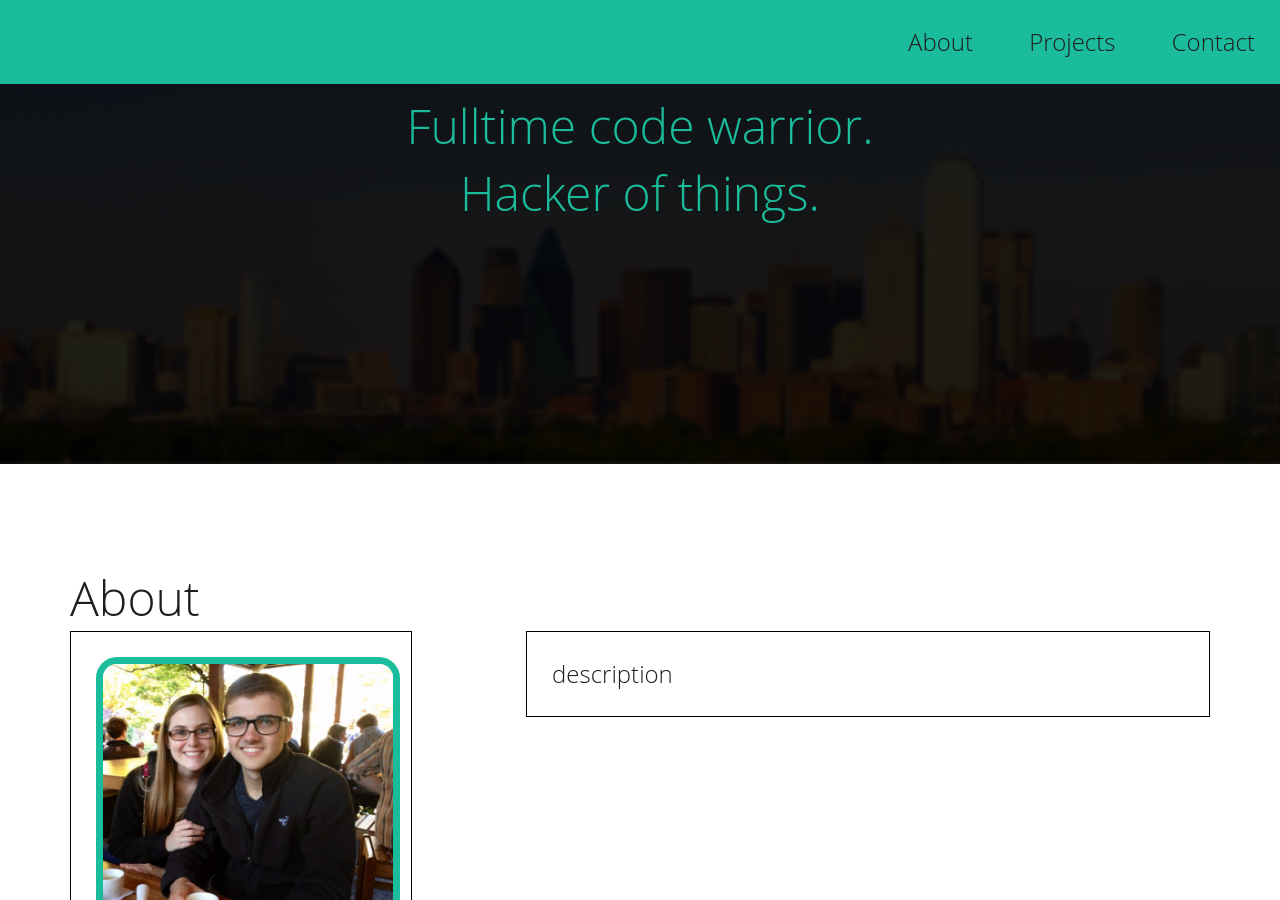
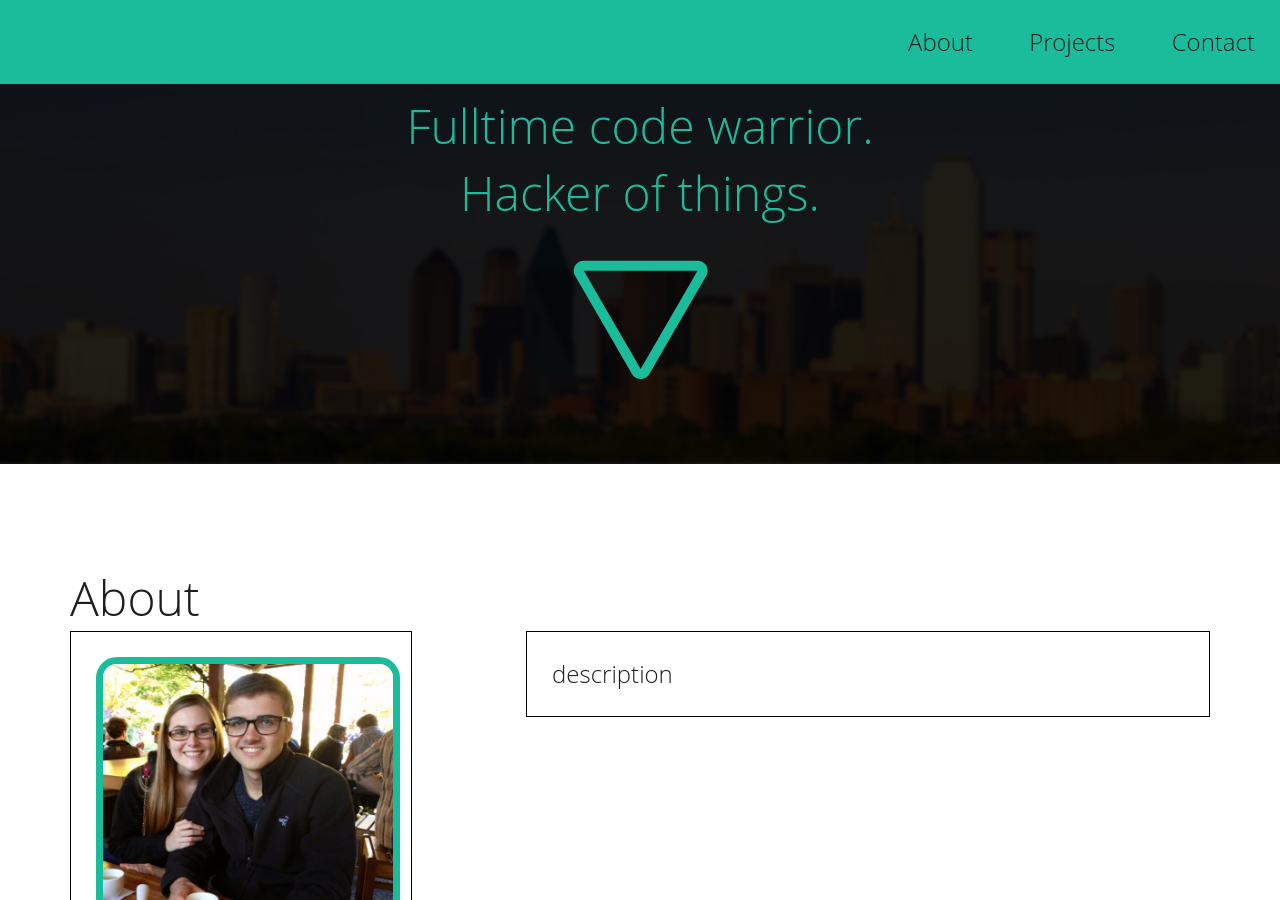
Before and after one commit to zackurben/zackurben.github.io, a Jekyll site: the page built from index.html, in a window 1280 px wide and 900 px high, scrolled down 436 px. Built offline with Jekyll 4.4.1, drawn with Linux system fonts in a browser that asks for light colours; nearby versions of some CDN libraries.

Commit message:
Adding some image resources, and starting with media queries for multiple screen resoultions.

```diff
--- a/_includes/header.html
+++ b/_includes/header.html
@@ -12,4 +12,7 @@
 
     <h1>Zack Urben</h1><br>
     <h2>Fulltime code warrior.<br>Hacker of things.</h2>
+
+    <br>
+    <img src="img/arrow.png">
 </div>
--- a/_sass/_base.scss
+++ b/_sass/_base.scss
@@ -32,7 +32,7 @@
   }
 }
 
-img {
+img.profile {
   border: $site-accent-color;
   border-width: 7px;
   border-radius: 21px;
@@ -45,19 +45,41 @@
 
   h1 {
     margin: 0;
+    color: $text-secondary-color;
+    font-weight: 300 !important;
+    font-size: $text-head-size;
 
-    color: $text-secondary-color;
-    font-size: $text-head-size;
-    font-weight: 300 !important;
+    @media only screen and (min-width: 1280px) {
+      font-size: $text-head-size;
+    }
+
+    @media only screen and (min-device-width : 768px) and (max-device-width : 1024px) {
+      font-size: $text-head-size;
+    }
+
+    @media only screen and (min-device-width : 480px) and (max-device-width : 768px) {
+      font-size: $text-head-size;
+    }
   }
 
   h2 {
     margin: 0;
     padding: 10vh 0 0 0;
+    color: $text-secondary-color;
+    font-weight: 300 !important;
+    font-size: $text-subhead-size;
 
-    color: $text-secondary-color;
-    font-size: $text-subhead-size;
-    font-weight: 300 !important;
+    @media only screen and (min-width: 1280px) {
+      font-size: $text-subhead-size;
+    }
+
+    @media only screen and (min-device-width : 768px) and (max-device-width : 1024px) {
+      font-size: $text-subhead-size;
+    }
+
+    @media only screen and (min-device-width : 480px) and (max-device-width : 768px) {
+      font-size: $text-subhead-size;
+    }
   }
 }
 
@@ -221,3 +243,15 @@
 .off-1 {
   margin-left: 10%;
 }
+
+@media only screen and (max-width: 480px) {
+  .col-10, .col-9, .col-8, .col-7, .col-6,
+  .col-5, .col-4, .col-3, .col-2, .col-1{
+    width: 100%;
+  }
+
+  .off-10, .off-9, .off-8, .off-7, .off-6,
+  .off-5, .off-4, .off-3, .off-2, .off-1{
+    margin-left: 0%;
+  }
+}
--- a/index.html
+++ b/index.html
@@ -7,7 +7,7 @@
     </div>
     <div class="row">
         <div class="col-3">
-            <img src="/img/zack.jpeg" width="100%" heigh="100%">
+            <img class="profile" src="/img/zack.jpeg" width="100%" heigh="100%">
         </div>
         <div class="off-1 col-6">
             description
```
Also changed, not shown: img/arrow.png (added).
